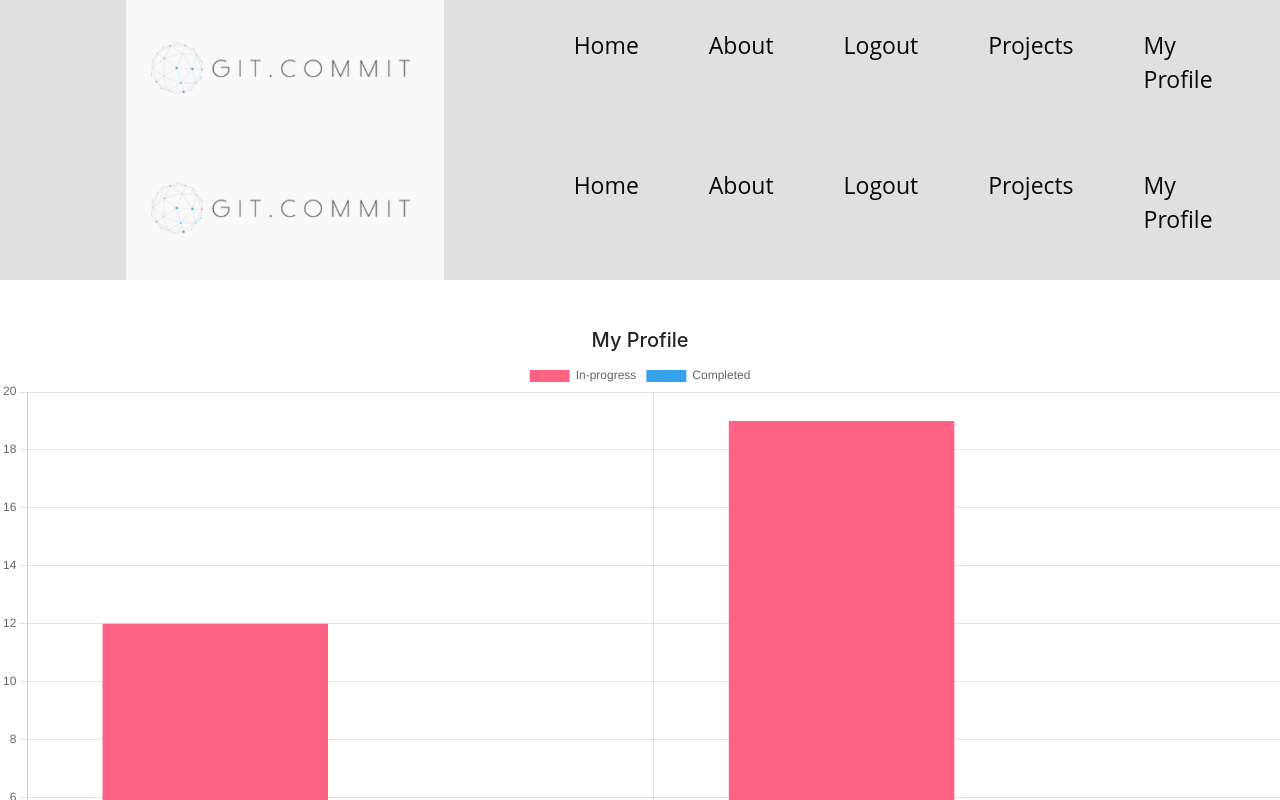
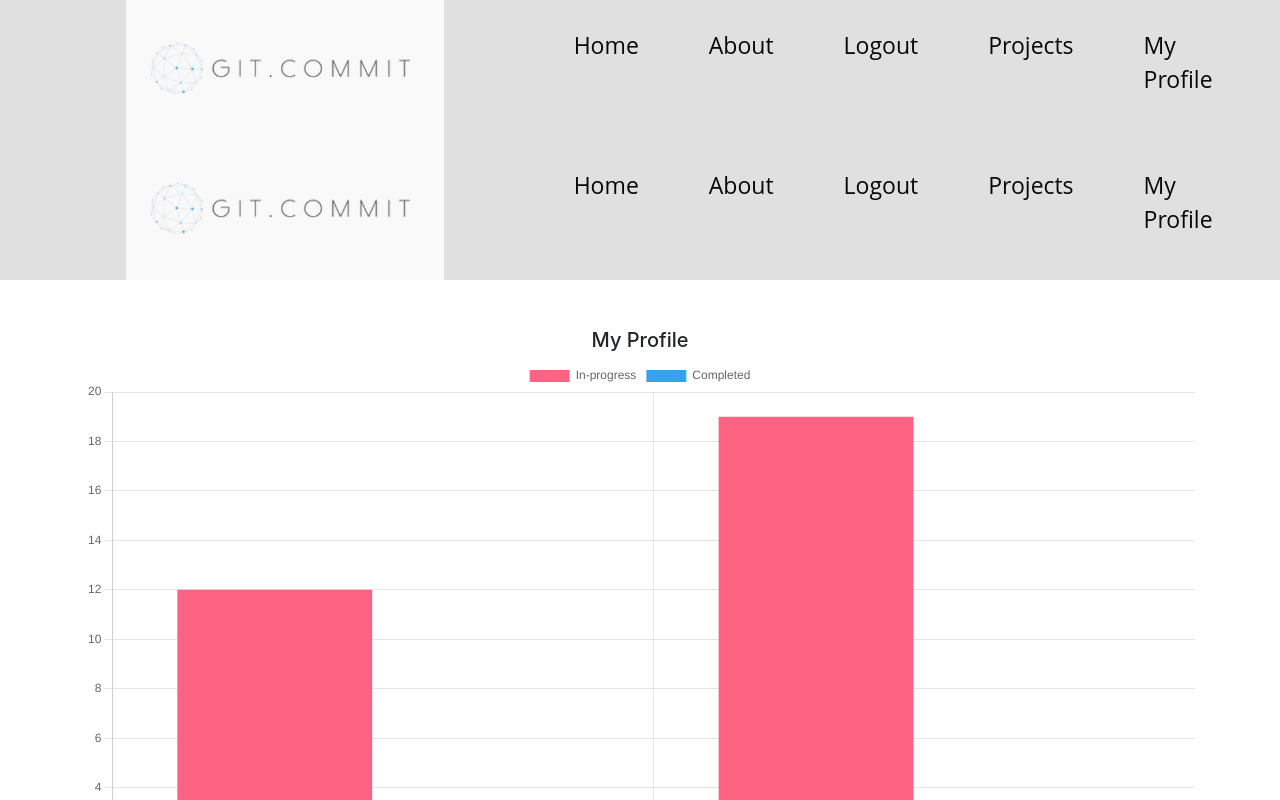
Before and after one commit to Mattyb5000/git-commit-code, a React (Create React App) app in the folder client/: page /profile in a window 1280 px wide. Shown: the top 800 px of the page. Built offline with nearby package versions, Linux system fonts and the light colour scheme.

Commit message:
made graph smaller width

```diff
--- a/client/src/components/Chart.js
+++ b/client/src/components/Chart.js
@@ -24,7 +24,7 @@ const data = {
 class Chart extends Component {
   render() {
     return (
-      <div>
+      <div className='container'>
           <Bar data={data} />
       </div>
     );
```
